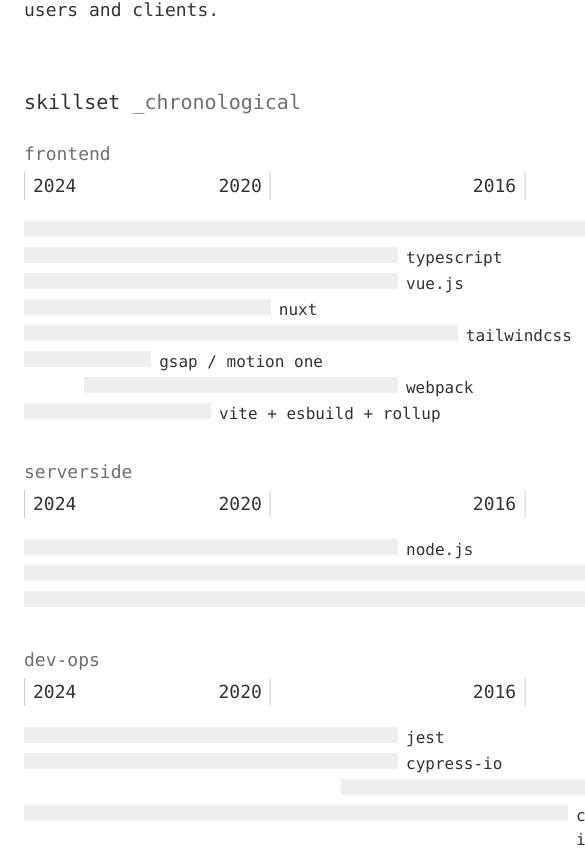
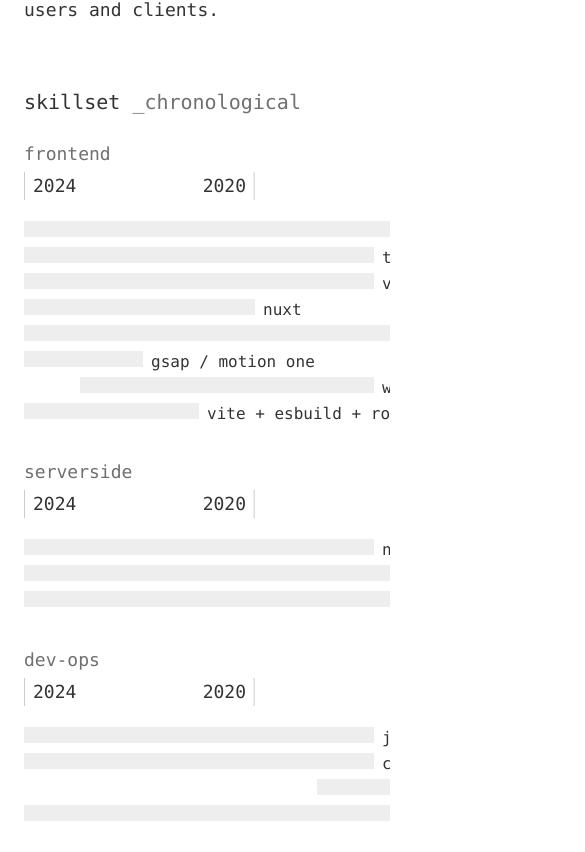
Before and after one commit to cewald/website, a Nuxt app: page /cv in a window 390 px wide. Shown: the part 1212-2064 px from the top of the page, 585 px wide, since content can reach past the window. Built offline with nearby package versions, Linux system fonts and the light colour scheme; a web font is replaced by a local one.

Commit message:
Improve mobile scroll animation

```diff
--- a/src/components/cv/SkillGantt.vue
+++ b/src/components/cv/SkillGantt.vue
@@ -58,7 +58,10 @@ useSkillGanttScroll(containerEl, yearScaleEl, sectionEl)
 </script>
 
 <template>
-  <div ref="containerEl">
+  <div
+    ref="containerEl"
+    class="overflow-hidden -mx-6 md:mx-0 print:mx-0"
+  >
     <div class="w-[200vw] pr-8 md:pr-0 md:w-auto print:w-auto print:pr-0">
       <CvSkillGanttHeader
         ref="yearScaleEl"
@@ -79,12 +82,15 @@ useSkillGanttScroll(containerEl, yearScaleEl, sectionEl)
           :aria-label="section"
         >
           <h3
-            class="flex items-baseline font-mono text-base-semilight dark:text-white mb-1"
+            class="flex items-baseline font-mono text-base-semilight dark:text-white mb-1 mx-6 md:mx-0 print:mx-0"
             aria-hidden="true"
           >
             {{ section }}
           </h3>
-          <div id="scrollElement">
+          <div
+            id="scrollElement"
+            class="mx-6 md:mx-0 print:mx-0"
+          >
             <CvSkillGanttHeader
               :start-date="startDate"
               :end-date="endDate"
--- a/src/composables/skillGanttScroll.ts
+++ b/src/composables/skillGanttScroll.ts
@@ -25,10 +25,9 @@ export const useSkillGanttScroll = (
           reduceMotion: '(prefers-reduced-motion: reduce)',
         },
         context => {
-          if (!isDomReady.value) return
+          const { isDesktop, isMobile, reduceMotion } = context.conditions as Record<string, boolean>
 
-          const { isDesktop, isMobile, reduceMotion } = context.conditions as Record<string, boolean>
-          console.error(isDesktop, isMobile, reduceMotion)
+          if (!isDomReady.value || reduceMotion) return
 
           if (isDesktop) {
             const desktopScaleTimeline = gsap.timeline({
@@ -51,7 +50,7 @@ export const useSkillGanttScroll = (
                 scrollTrigger: {
                   trigger: el,
                   start: 'top 35%',
-                  end: 'top 5%',
+                  end: 'top top',
                   scrub: 1,
                 },
               })
@@ -59,7 +58,7 @@ export const useSkillGanttScroll = (
               tl.to(el.querySelector('#scrollElement'), {
                 x: () => {
                   const { right } = el.getBoundingClientRect()
-                  return -1 * right - 32 + window.innerWidth
+                  return -1 * right + window.innerWidth
                 },
               })
             })
```
